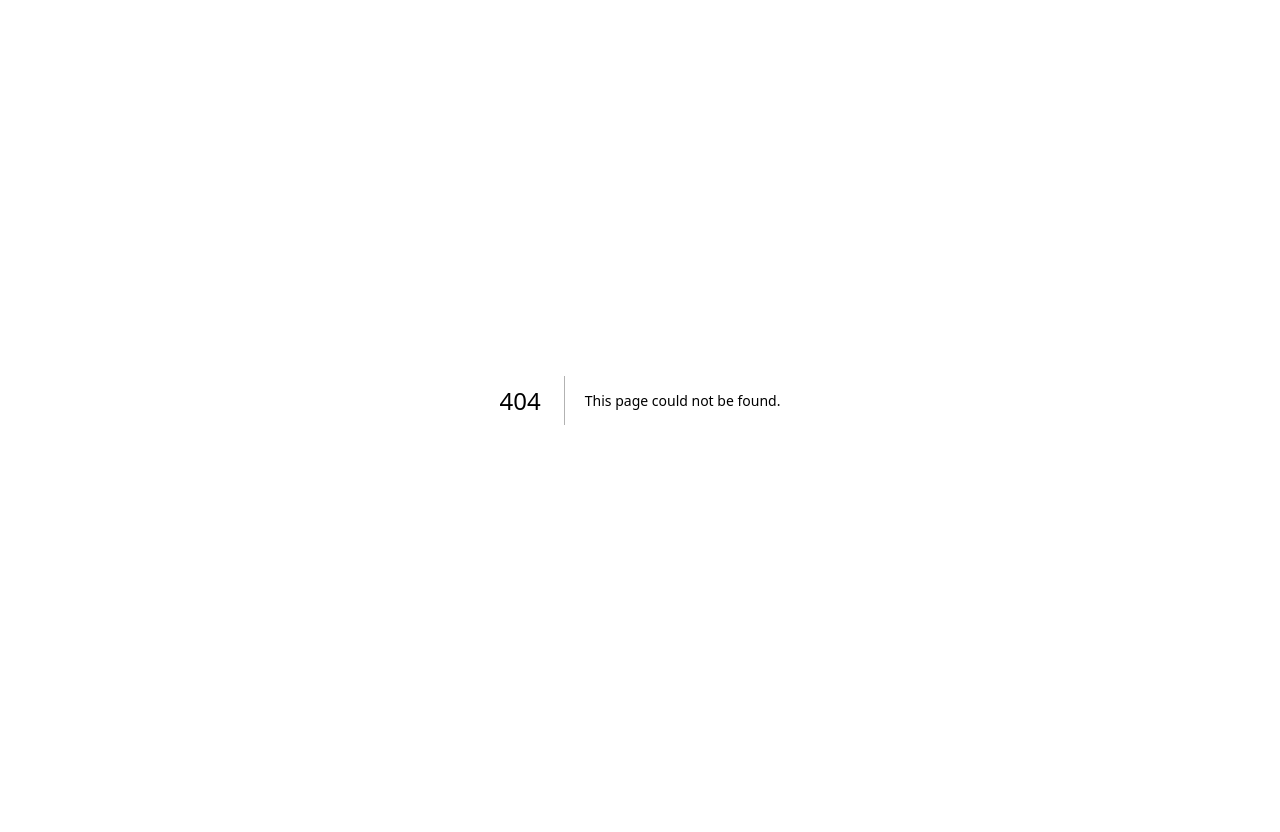
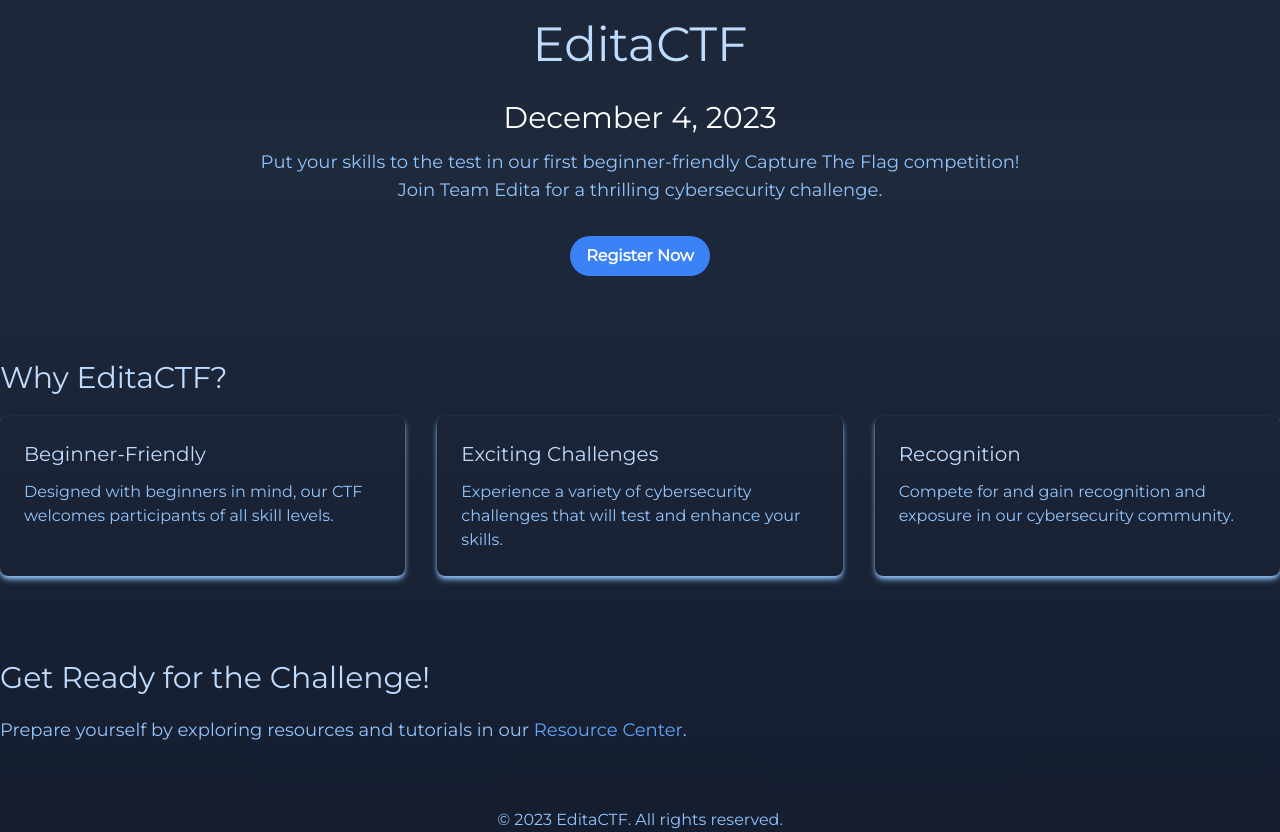
Before and after one commit to FrenzyVJN/Edita, a Next.js app: page /events in a window 1280 px wide. Before the commit this address had no page. Before the commit the page ends 800 px from the top, so only its background shows below. Built offline with nearby package versions, Linux system fonts and the light colour scheme.

Commit message:
events tab revamp

```diff
--- a/app/events.tsx
+++ b/app/events.tsx
@@ -1,7 +1,7 @@
 function Events() {
     return (
         <main className="flex justify-center items-center h-screen">
-            <div id='events' className=""></div>
+            <a href="/events" id='events' className="text-white">Coming soon...</a>
         </main>
      );
 }
--- /dev/null
+++ b/app/events/page.tsx
@@ -0,0 +1,48 @@
+
+function Events() {
+    return (
+        <main className='bg-gradient-to-b from-slate-950 via-slate-800 to-slate-950 animate-movingBg min-h-screen'>
+            <div className="flex flex-col items-center justify-center h-full text-center">
+                <a href="/" className="text-blue-200 text-5xl py-5 animate__animated animate__fadeInDown">EditaCTF</a>
+                <h2 className="text-white text-3xl py-3 animate__animated animate__fadeInUp">December 4, 2023</h2>
+                <p className="text-blue-300 text-lg animate__animated animate__fadeIn">Put your skills to the test in our first beginner-friendly Capture The Flag competition!</p>
+                <p className="text-blue-300 text-lg animate__animated animate__fadeIn">Join Team Edita for a thrilling cybersecurity challenge.</p>
+
+                <a href="https://forms.gle/N2kzHh3DJiG9CPCH8">
+                    <h1 className="mt-8 bg-blue-500 hover:bg-blue-600 text-white font-bold py-2 px-4 rounded-full transition duration-300 transform hover:scale-105 focus:outline-none focus:shadow-outline-blue">Register Now</h1>
+                </a>
+            </div>
+
+            <div className="mt-16">
+                <h2 className="text-blue-200 text-3xl py-5 animate__animated animate__fadeIn">Why EditaCTF?</h2>
+                <div className="grid grid-cols-1 sm:grid-cols-2 lg:grid-cols-3 gap-8">
+                    <div className="bg-slate-850 p-6 rounded-lg shadow-md shadow-blue-300 hover:shadow-xl hover:shadow-blue-400 transition duration-300 transform hover:scale-105">
+                        <h3 className="text-blue-200 text-xl mb-3">Beginner-Friendly</h3>
+                        <p className="text-blue-300">Designed with beginners in mind, our CTF welcomes participants of all skill levels.</p>
+                    </div>
+                    <div className="bg-slate-850 p-6 rounded-lg shadow-md shadow-blue-300 hover:shadow-xl hover:shadow-blue-400 transition duration-300 transform hover:scale-105">
+                        <h3 className="text-blue-200 text-xl mb-3">Exciting Challenges</h3>
+                        <p className="text-blue-300">Experience a variety of cybersecurity challenges that will test and enhance your skills.</p>
+                    </div>
+                    <div className="bg-slate-850 p-6 rounded-lg shadow-md shadow-blue-300 hover:shadow-xl hover:shadow-blue-400 transition duration-300 transform hover:scale-105">
+                        <h3 className="text-blue-200 text-xl mb-3">Recognition</h3>
+                        <p className="text-blue-300">Compete for and gain recognition and exposure in our cybersecurity community.</p>
+                    </div>
+                </div>
+            </div>
+
+            <div className="mt-16">
+                <h2 className="text-blue-200 text-3xl py-5 animate__animated animate__fadeIn">Get Ready for the Challenge!</h2>
+                <p className="text-blue-300 text-lg animate__animated animate__fadeIn">Prepare yourself by exploring resources and tutorials in our <a href="https://frenzyvjn.notion.site/f5afc06a9b034a098139d8ea24225110?v=78966df24d3449bba19b126baf806bc3&pvs=4" className="text-blue-400 hover:underline">Resource Center</a>.</p>
+            </div>
+
+            <footer className="mt-16 text-center">
+                <a href="/" className="text-blue-300 hover:underline">
+                    &copy; 2023 EditaCTF. All rights reserved.
+                </a>
+            </footer>
+        </main>
+    );
+}
+
+export default Events;
--- a/app/header.tsx
+++ b/app/header.tsx
@@ -9,13 +9,13 @@ function Header() {
                         <h1 className="text-white text-md mr-2 md:text-4xl md:mr-10 ml-auto font-bold">HOME</h1>
                     </Link>
                     <Link to="our-team" smooth={true} duration={400} offset={-70}>
-                        <h1 className="text-white text-md mr-2 md:text-4xl md:mr-10 font-bold">TEAM</h1>
+                        <h1 className="text-white text-md mr-2 md:text-3xl md:mr-10 font-bold">TEAM</h1>
                     </Link>
-                    <Link to='skills' smooth={true} duration={400} offset={0}>
-                        <h1 className="text-white text-md mr-2 md:text-4xl md:mr-10 font-bold">SKILLS</h1>
+                    <Link to='skills' smooth={true} duration={400} offset={-150}>
+                        <h1 className="text-white text-md mr-2 md:text-3xl md:mr-10 font-bold">SKILLS</h1>
                     </Link>
                     <Link to='events' smooth={true} duration={400} offset={0}>
-                        <h1>EVENTS</h1>
+                        <h1 className="text-white text-md mr-2 md:text-3xl md:mr-10 font-bold">EVENTS</h1>
                     </Link>
                     <h1></h1>
                 </div>
--- a/app/layout.tsx
+++ b/app/layout.tsx
@@ -1,9 +1,13 @@
 import type { Metadata } from 'next'
-import { Inter } from 'next/font/google'
+import { Inter, Montserrat} from 'next/font/google'
 import './globals.css'
+import 'animate.css/animate.min.css';
 
 const inter = Inter({ subsets: ['latin'] })
-
+const montserrat = Montserrat({
+  subsets: ['latin'],
+  weight: '400'
+})
 export const metadata: Metadata = {
   title: 'Edita',
   description: 'We will be posting upcoming CTFs, writeups and many more fun things here',
@@ -16,7 +20,7 @@ export default function RootLayout({
 }) {
   return (
     <html lang="en">
-      <body className={inter.className}>
+      <body className={montserrat.className}>
         {children}</body>
     </html>
   )
--- a/app/page.tsx
+++ b/app/page.tsx
@@ -3,6 +3,7 @@ import Team from './team';
 import Skills from './skills';
 import Main from './home';
 import Header from './header';
+import Events from './events';
 function Home() {
   return (
     <main className='bg-gradient-to-b from-slate-950 via-slate-800 to-slate-950 animate-movingBg min-h-screen'>
@@ -11,6 +12,7 @@ function Home() {
             <Main />
             <Team />
             <Skills />
+            <Events />
           </div>
     </main>
   );
--- a/app/skills.tsx
+++ b/app/skills.tsx
@@ -1,9 +1,11 @@
 import React from 'react';
 
-import { FaCode, FaSearch, FaLock, FaDesktop, FaUndo, FaMobile, FaCog, FaPython } from 'react-icons/fa';
+import { FaCode, FaSearch, FaLock, FaDesktop, FaUndo, FaMobile, FaCog, FaPython,} from 'react-icons/fa';
+import { TbBrandJavascript } from "react-icons/tb";
+
 
 function Skills() {
-  const skills = ['Forensics', 'OSINT', 'Crypto', 'Web', 'Reversing', 'Pwn', 'Misc', 'Python'];
+  const skills = ['Forensics', 'OSINT', 'Crypto', 'Web', 'Reversing', 'Pwn', 'Misc', 'Python', 'Javascript'];
 
   return (
     <main className='flex justify-center items-center h-screen'>
@@ -39,6 +41,8 @@ const renderIcon = (skill: String) => {
       return <FaDesktop className='w-8 h-8' />;
     case 'Python':
       return <FaPython className='w-8 h-8' />;
+    case 'Javascript':
+      return <TbBrandJavascript className='w-8 h-8' />;
     default:
       return null;
   }
--- a/package.json
+++ b/package.json
@@ -9,6 +9,7 @@
     "lint": "next lint"
   },
   "dependencies": {
+    "animate.css": "^4.1.1",
     "next": "14.0.3",
     "react": "^18",
     "react-dom": "^18",
```
Also changed, not shown: 1 other file (tests, documents, lock files or other folders).
